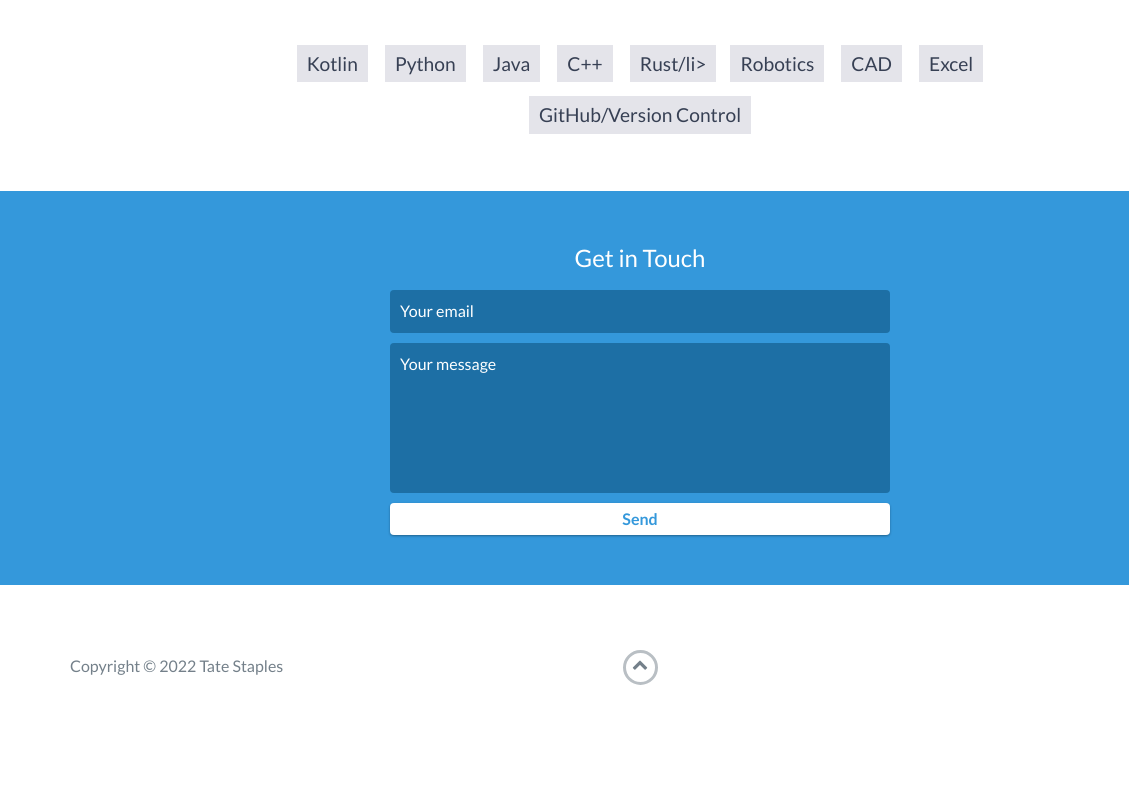
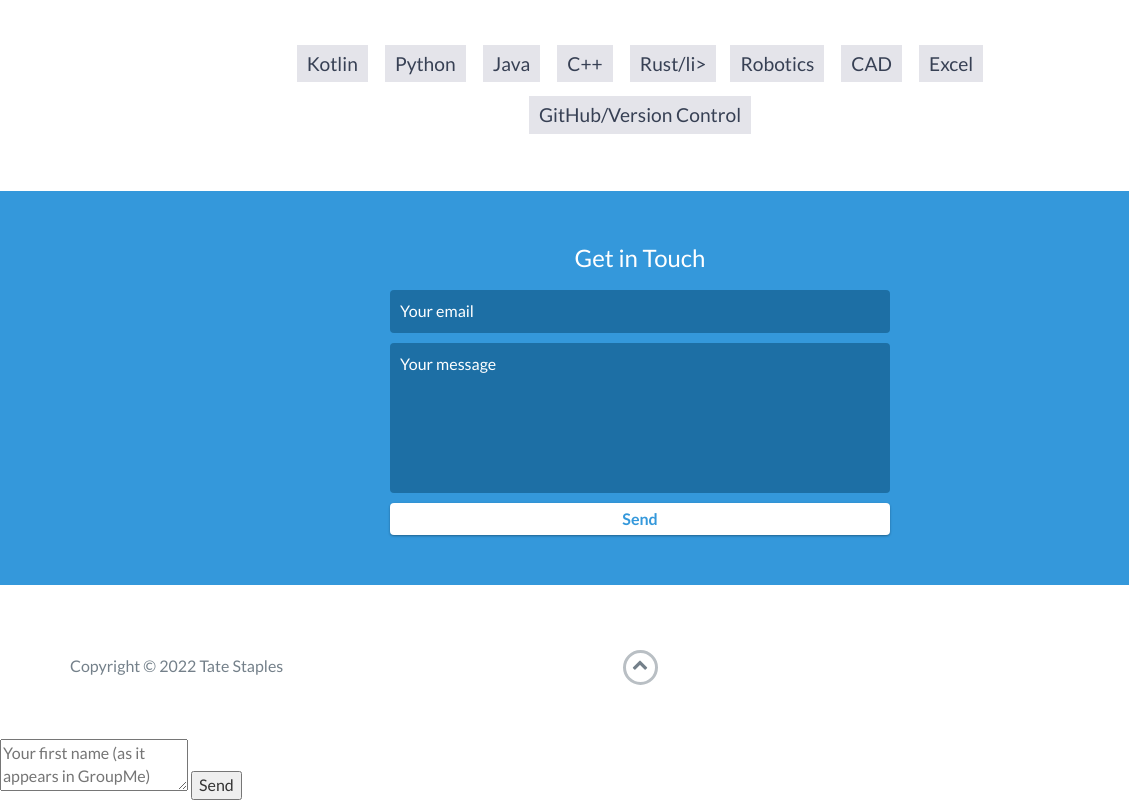
Before and after one commit to TateStaples/TateStaples.github.io, a website: page index.html in a window 1280 px wide. Shown: the part 3850-4650 px from the top of the page, 0-1129 px from the left. Before the commit the page ends 4589 px from the top, so only its background shows below. Drawn offline with nearby package versions, Linux system fonts and the light colour scheme.

Commit message:
scuffed assassins

```diff
--- a/index.html
+++ b/index.html
@@ -355,5 +355,38 @@
     <script src="https://ajax.googleapis.com/ajax/libs/jquery/1.12.4/jquery.min.js"></script>
     <script src="js/scripts.min.js"></script>
 </body>
-
+<script>
+    async function getTarget() {
+        console.log(1);
+        const response = await fetch("./content/assassins.json");
+        const source = await response.json();
+        let list = source["original"];
+        let name = document.getElementById('name').value.toLowerCase().trim();
+        let index = list.indexOf(name);
+        let i2 = -1;
+        for (i=0; i<list.length; i++) {
+            let n = list[i]
+            if (name === n.substring(0, n.length-1)) {
+                i2 = i;
+                break;
+            }
+        }
+        if (index === -1) {
+            if (i2 === -1) {
+                alert("your name is not found in our database");
+            } else {
+                alert("Your name is shared by someone else. Add your last initial to clarify who you are (ie TateS)")
+            }
+        }
+        else {
+            let name = list[(index+1) % list.length];
+            if(name === "Jon") {name = "Jon Kupe"}
+            else if (name === "John") {name = "John Bloch"}
+            alert("Your target is " + name);
+        }
+        return true;
+    }
+</script>
+<textarea id="name" name="message" placeholder="Your first name (as it appears in GroupMe)" required></textarea>
+<button onclick="getTarget()">Send</button>
 </html>
```
Also changed, not shown: assassins.html (+4 -6 lines).
